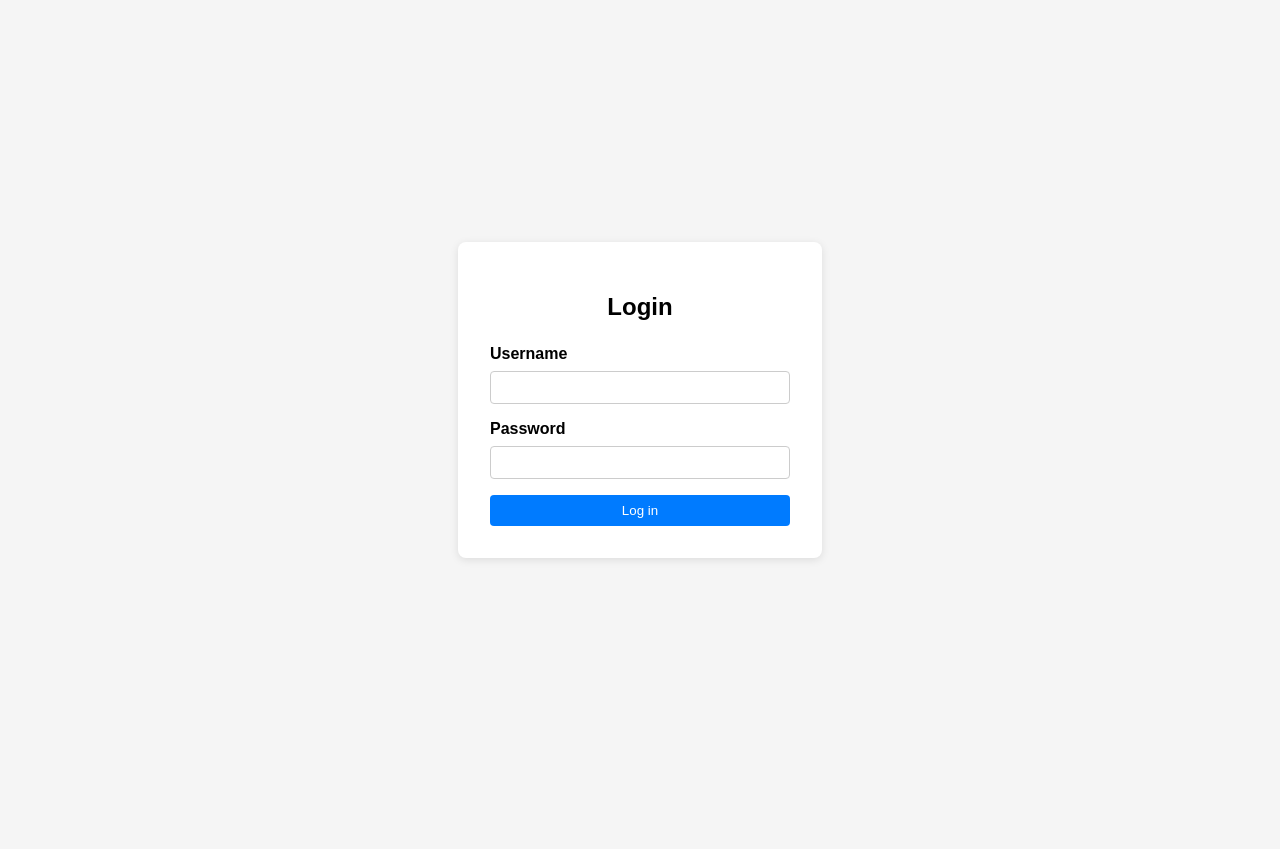
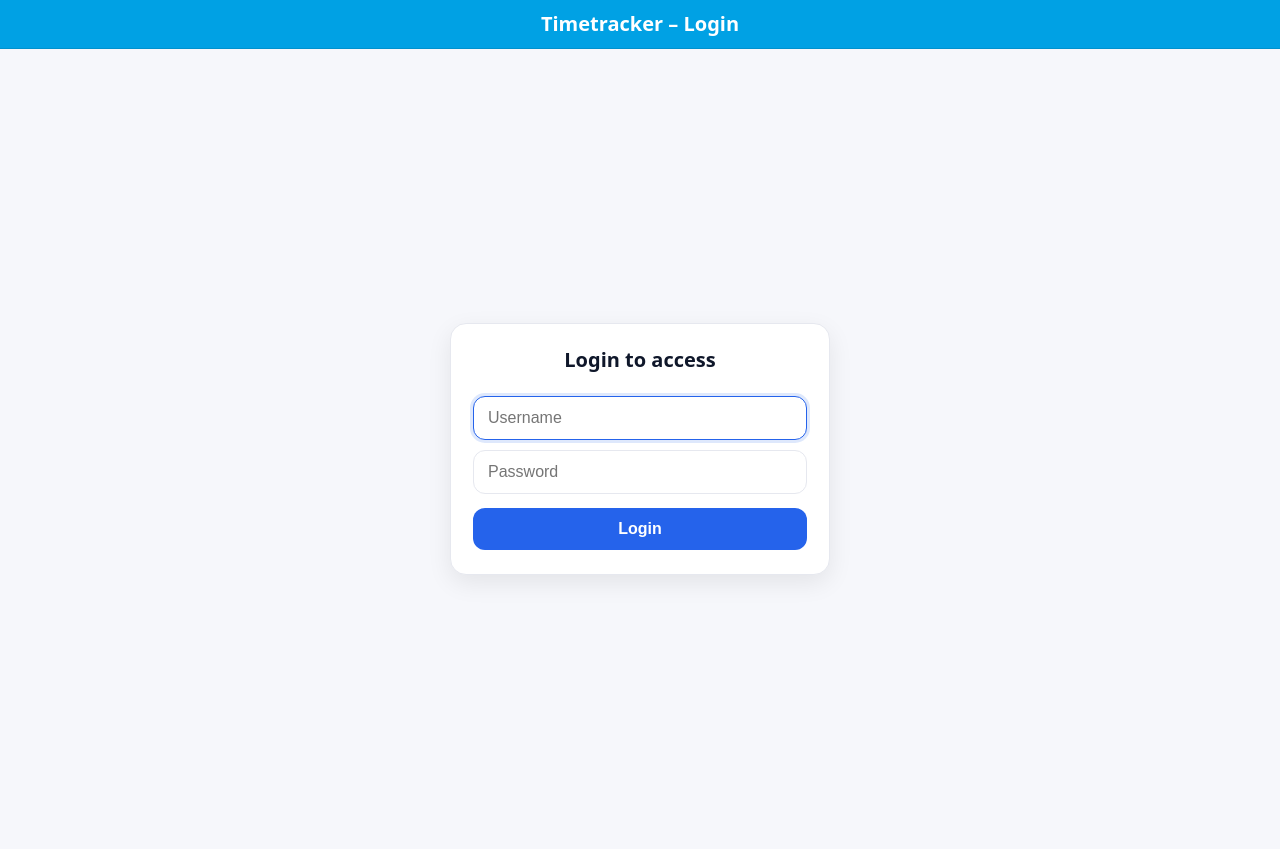
Before and after one commit to 7chrizz/pdi-timetracker, a Flask app: template templates/login.html in a window 1280 px wide. Before the commit the page ends 560 px from the top, so only its background shows below. Run offline with Flask 3, Linux system fonts and the light colour scheme; the template is opened without the code that fills it, so the values that code supplies are empty; some libraries are stand-ins or nearby versions.

Commit message:
Add a flask login site for security

```diff
--- a/flask_app.py
+++ b/flask_app.py
@@ -2,8 +2,17 @@ import calendar
 import os
 from datetime import date, datetime
 
+from dotenv import load_dotenv
 from flask import Flask, flash, redirect, render_template, request, url_for
-from sqlmodel import Session, SQLModel
+from flask_login import (
+    LoginManager,
+    UserMixin,
+    current_user,
+    login_required,
+    login_user,
+    logout_user,
+)
+from sqlmodel import Session
 
 from main import (
     MONTH_EN,
@@ -19,9 +28,33 @@ from main import (
 from models import Employee
 
 app = Flask(__name__)
+load_dotenv()
 app.secret_key = os.getenv("SECRET_KEY", "dev")
+
+login_manager = LoginManager()
+login_manager.init_app(app)
+login_manager.login_view = "login"
+login_manager.login_message_category = "info"
+
+ADMIN_USERNAME = os.getenv("ADMIN_USERNAME", "admin")
+ADMIN_PASSWORD = os.getenv("ADMIN_PASSWORD", "test123")
+
+
+class SimpleUser(UserMixin):
+    def __init__(self, user_id: int, username: str):
+        self.id = user_id
+        self.username = username
+
+
+SINGLE_USER = SimpleUser(1, ADMIN_USERNAME)
+
+
+@login_manager.user_loader
+def load_user(user_id: str):
+    return SINGLE_USER if str(SINGLE_USER.id) == str(user_id) else None
+
+
 engine = get_engine()
-SQLModel.metadata.create_all(engine)
 
 
 def minutes_to_hhmm(mins: int) -> str:
@@ -53,11 +86,41 @@ def available_years(session: Session) -> list[int]:
 
 
 @app.route("/", methods=["GET"])
+@login_required
 def home():
     return redirect(url_for("report"))
 
 
+@app.route("/login", methods=["GET", "POST"])
+def login():
+    if hasattr(current_user, "is_authenticated") and current_user.is_authenticated:
+        return redirect(url_for("report"))
+
+    if request.method == "POST":
+        username = request.form.get("username", "").strip()
+        password = request.form.get("password", "")
+
+        if username == SINGLE_USER.username and password == ADMIN_PASSWORD:
+            login_user(SINGLE_USER)
+            next_url = request.args.get("next")
+            return redirect(next_url or url_for("report"))
+
+        else:
+            flash("Invalid username or password.", "danger")
+
+    return render_template("login.html")
+
+
+@app.route("/logout", methods=["POST"])
+@login_required
+def logout():
+    logout_user()
+    flash("You have been logged out.", "info")
+    return redirect(url_for("login"))
+
+
 @app.route("/report", methods=["GET"])
+@login_required
 def report():
     selected_year = request.args.get("year", type=int) or date.today().year
     user_name = "User"
@@ -68,7 +131,6 @@ def report():
     with Session(engine) as session:
         available_years_list = available_years(session)
 
-        # Keine Daten → leere Seite mit den *neuen* Keys zurückgeben
         if not available_years_list:
             return render_template(
                 "report.html",
@@ -78,7 +140,6 @@ def report():
                 user_name=user_name,
             )
 
-        # Fallback aufs neueste Jahr
         if selected_year not in available_years_list:
             selected_year = max(available_years_list)
 
@@ -130,11 +191,12 @@ def report():
         employee_cards=employee_cards,
         available_years_list=available_years_list,
         selected_year=selected_year,
-        user_name=user_name,
+        user_name=current_user.username,
     )
 
 
 @app.route("/time/record", methods=["GET"])
+@login_required
 def time_record():
     with Session(engine) as s:
         employees = fetch_employees(s)
@@ -142,6 +204,7 @@ def time_record():
 
 
 @app.route("/add_time", methods=["POST"])
+@login_required
 def add_time():
     employee_id = request.form.get("employee")
     date_iso = request.form.get("date")
--- a/pyproject.toml
+++ b/pyproject.toml
@@ -7,6 +7,7 @@ requires-python = ">=3.13"
 dependencies = [
     "email-validator>=2.3.0",
     "flask>=3.1.2",
+    "flask-login>=0.6.3",
     "gunicorn>=23.0.0",
     "psycopg2-binary>=2.9.11",
     "pydantic>=2.3",
--- /dev/null
+++ b/static/login.css
@@ -0,0 +1,119 @@
+:root{
+  --bg:#f6f7fb;
+  --card:#ffffff;
+  --border:#e6e8ef;
+  --shadow:0 8px 24px rgba(0,0,0,.08);
+  --primary:#2563eb;
+  --primary-hover:#1e40af;
+  --text:#0f172a;
+  --muted:#6b7280;
+  --ok-bg:#d1fae5; --ok:#065f46;
+  --err-bg:#fee2e2; --err:#7f1d1d;
+  --info-bg:#e0f2fe; --info:#0c4a6e;
+}
+
+*{box-sizing:border-box}
+html,body{height:100%}
+body{
+  margin:0;
+  font-family:system-ui,-apple-system,Segoe UI,Roboto,Arial,sans-serif;
+  color:var(--text);
+  background:var(--bg);
+}
+.brand-banner{
+  background:#00a1e4;
+  color:#fff;
+  padding:12px 20px;
+  border-bottom:1px solid rgba(0,0,0,0.1);
+  text-align:center;
+}
+.brand-banner h1{
+  margin:0;
+  font-size:20px;
+  font-weight:600;
+}
+
+/* Damit die Karte nicht am Banner klebt */
+.center { padding-top: 24px; }
+
+.center{
+  min-height:100%;
+  display:grid;
+  place-items:center;
+  padding:24px;
+}
+
+.card{
+  width:100%;
+  max-width:380px;
+  background:var(--card);
+  border:1px solid var(--border);
+  border-radius:16px;
+  box-shadow:var(--shadow);
+  padding:24px 22px;
+}
+
+h1{
+  margin:0 0 14px;
+  font-size:20px;
+  line-height:1.2;
+}
+
+form{margin-top:10px}
+
+input{
+  width:100%;
+  padding:12px 14px;
+  margin-top:10px;
+  border:1px solid var(--border);
+  border-radius:12px;
+  font-size:16px;
+  outline:none;
+}
+input:focus{border-color:var(--primary); box-shadow:0 0 0 3px rgba(37,99,235,.15)}
+
+h1#login-title {
+  text-align: center;
+  width: 100%;
+}
+
+
+button{
+  width:100%;
+  margin-top:14px;
+  padding:12px 14px;
+  border:0;
+  border-radius:12px;
+  background:var(--primary);
+  color:#fff;
+  font-weight:600;
+  font-size:16px;
+  cursor:pointer;
+}
+button:hover{background:var(--primary-hover)}
+
+.flashes {
+  list-style: none;
+  padding: 0;
+  margin: 0 0 1rem;
+  text-align: center;
+}
+
+.flash {
+  display: inline-block;
+  padding: 10px 14px;
+  border-radius: 10px;
+  font-size: 14px;
+  text-align: center;
+}
+.flash{padding:10px 12px; border-radius:10px; font-size:14px; margin-top:8px}
+.success{background:var(--ok-bg); color:var(--ok)}
+.danger{background:var(--err-bg); color:var(--err)}
+.info{background:var(--info-bg); color:var(--info)}
+
+.sr-only{
+  position:absolute !important;
+  height:1px; width:1px;
+  overflow:hidden; clip:rect(1px,1px,1px,1px);
+  white-space:nowrap; border:0; padding:0; margin:-1px;
+}
--- a/templates/login.html
+++ b/templates/login.html
@@ -1,66 +1,52 @@
-<!DOCTYPE html>
-<html lang="en">
+<!doctype html>
+<html lang="de">
 <head>
-    <meta charset="UTF-8" />
-    <meta name="viewport" content="width=device-width, initial-scale=1.0" />
-    <title>Login</title>
-    <style>
-        body {
-            font-family: Arial, sans-serif;
-            background-color: #f5f5f5;
-            display: flex;
-            align-items: center;
-            justify-content: center;
-            height: 100vh;
-            margin: 0;
-        }
-        form {
-            background: #ffffff;
-            padding: 2rem;
-            border-radius: 8px;
-            box-shadow: 0 2px 8px rgba(0,0,0,0.1);
-            width: 300px;
-        }
-        h2 {
-            text-align: center;
-            margin-bottom: 1.5rem;
-        }
-        label {
-            display: block;
-            margin-bottom: 0.5rem;
-            font-weight: bold;
-        }
-        input[type="text"],
-        input[type="password"] {
-            width: 100%;
-            padding: 0.5rem;
-            margin-bottom: 1rem;
-            border: 1px solid #ccc;
-            border-radius: 4px;
-            box-sizing: border-box;
-        }
-        button {
-            width: 100%;
-            padding: 0.5rem;
-            background-color: #007bff;
-            color: #ffffff;
-            border: none;
-            border-radius: 4px;
-            cursor: pointer;
-        }
-        button:hover { background-color: #0056b3; }
-    </style>
+  <meta charset="utf-8" />
+  <meta name="viewport" content="width=device-width, initial-scale=1" />
+  <title>Login</title>
+  <link rel="stylesheet" href="{{ url_for('static', filename='login.css') }}">
 </head>
 <body>
-    <form method="POST" action="/login">
-        <h2>Login</h2>
-        <label for="username">Username</label>
-        <input type="text" id="username" name="username" required />
+  <div class="brand-banner">
+    <h1>Timetracker – Login</h1>
+  </div>
 
-        <label for="password">Password</label>
-        <input type="password" id="password" name="password" required />
+  <main class="center">
+    <section class="card" role="form" aria-labelledby="login-title">
+      <h1 id="login-title">Login to access</h1>
 
-        <button type="submit">Log in</button>
-    </form>
+      {% with messages = get_flashed_messages(with_categories=true) %}
+        {% if messages %}
+          <ul class="flashes" role="status" aria-live="polite">
+            {% for category, message in messages %}
+              <li class="flash {{ category }}">{{ message }}</li>
+            {% endfor %}
+          </ul>
+        {% endif %}
+      {% endwith %}
+
+      <form method="POST" action="{{ url_for('login', next=request.args.get('next')) }}">
+        <label class="sr-only" for="username">Username</label>
+        <input id="username"
+               name="username"
+               type="text"
+               placeholder="Username"
+               autocomplete="username"
+               value="{{ request.form.get('username','') }}"
+               autofocus
+               required>
+
+        <label class="sr-only" for="password">Password</label>
+        <input id="password"
+               name="password"
+               type="password"
+               placeholder="Password"
+               autocomplete="current-password"
+               required>
+
+        <button type="submit">Login</button>
+      </form>
+    </section>
+  </main>
 </body>
 </html>
```
Also changed, not shown: static/reporting.css (+29 -29 lines), templates/report.html (+21 -6 lines), 4 other files.
